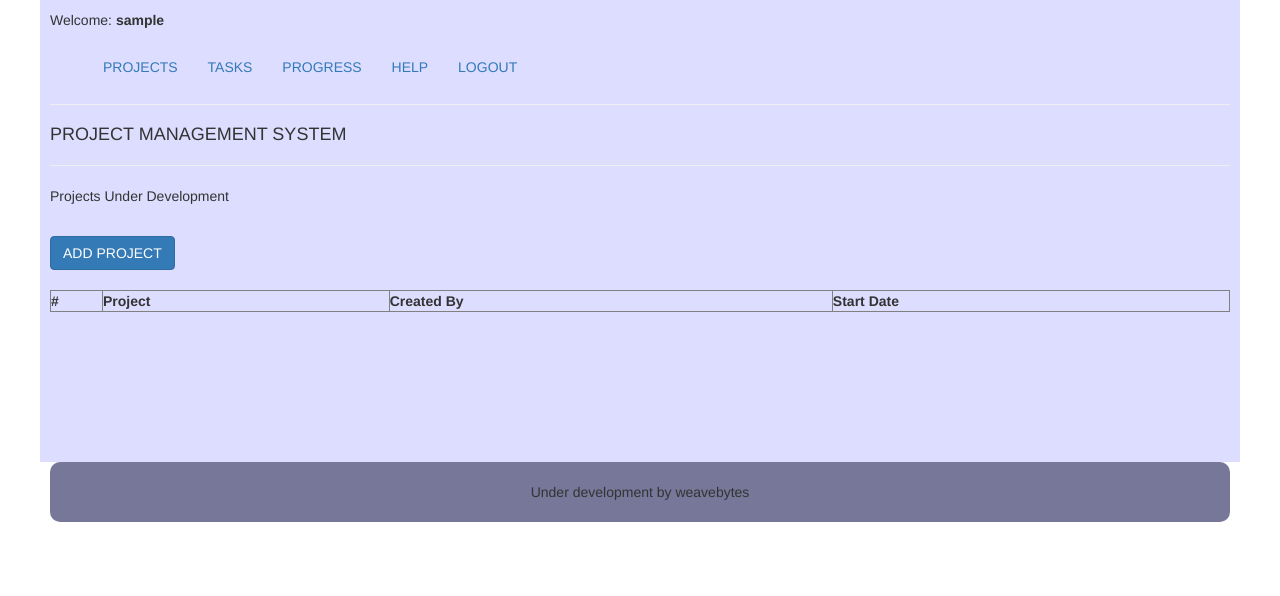
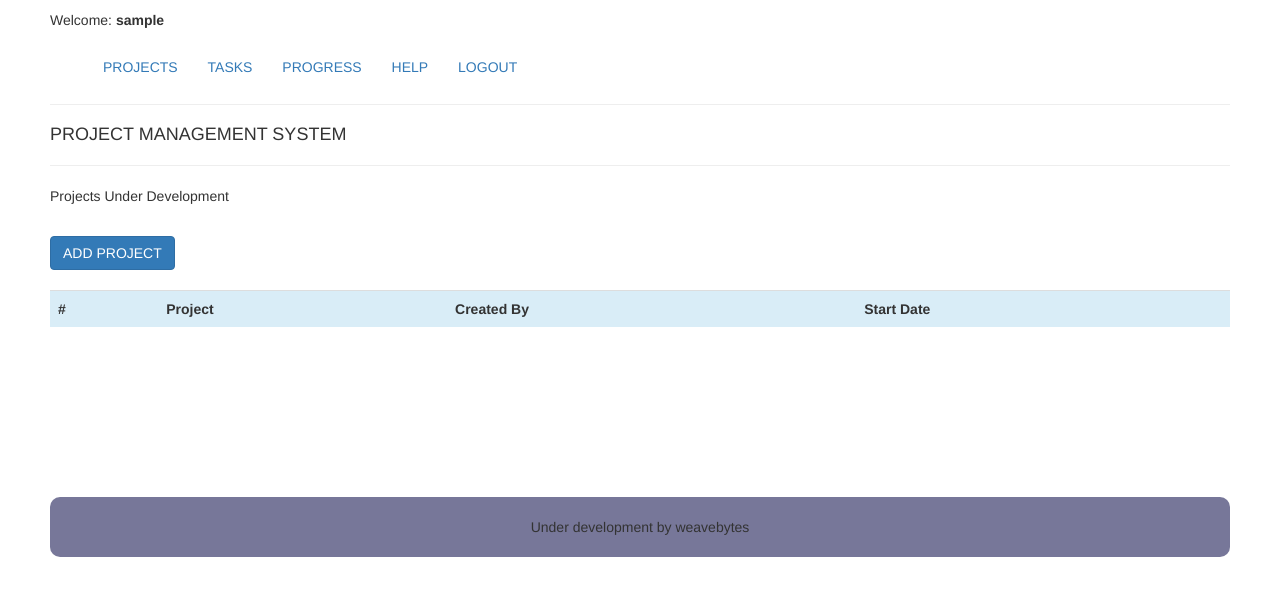
Before and after one commit to stoic1979/djprojman, a Django app: page / in a window 1280 px wide. Shown: the top 596 px of the page. Run offline with Django 3.2, Linux system fonts and the light colour scheme; the visitor is signed in with stand-in values (Sample User, id 1); data that the repository does not hold is empty; parts of the project's set-up code (start-up, migrations or seed data) failed here and were passed over; some libraries are stand-ins or nearby versions.

Commit message:
enhanced look and feel of tables

```diff
--- a/dashboard/templates/index.html
+++ b/dashboard/templates/index.html
@@ -11,8 +11,8 @@
 <p>Projects Under Development</p>
 </section>
 <br> <a href="/add_project/"> <button type="button" class="btn btn-primary">ADD PROJECT</button></a><br><br>
-<table border="1" cellspacing="5" cellpadding="5" width="100%">
-    <tr>
+<table class="table" border="0" cellspacing="5" cellpadding="5" width="100%">
+    <tr class="info">
         <td><b>#</b></td>
         <td><b>Project</b></td>
         <td><b>Created By</b></td>
--- a/dashboard/templates/static/css/style.css
+++ b/dashboard/templates/static/css/style.css
@@ -1,7 +1,7 @@
 #page-container {
     width: 1200px;
     margin: auto;
-    background: #ddddff;
+    background: #ffffff;
     padding: 10px;
 }
 
--- a/dashboard/templates/task_detail.html
+++ b/dashboard/templates/task_detail.html
@@ -10,8 +10,8 @@
 <section>
 <p><b>Description:</b><br>{{ task.description }}</p>
 </section>
-<table border="1" cellspacing="5" cellpadding="5" width="100%">
-    <tr>
+<table class="table" border="0" cellspacing="5" cellpadding="5" width="100%">
+    <tr class="info">
         <td><b>#</b></td>
         <td><b>Comment</b></td>
         <td><b>Worker</b></td>
--- a/dashboard/templates/tasks.html
+++ b/dashboard/templates/tasks.html
@@ -11,8 +11,8 @@
 <p>Total tasks: {{ project.get_tasks.count }}</p>
 </section>
 <br> <a href="/add_task/"> <button type="button" class="btn btn-primary">ADD TASK</button></a><br><br>
-<table border="1" cellspacing="5" cellpadding="5" width="100%">
-    <tr>
+<table class="table" border="0" cellspacing="5" cellpadding="5" width="100%">
+    <tr class="info">
         <td><b>#</b></td>
         <td><b>Task</b></td>
         <td><b>Start Date</b></td>
```
